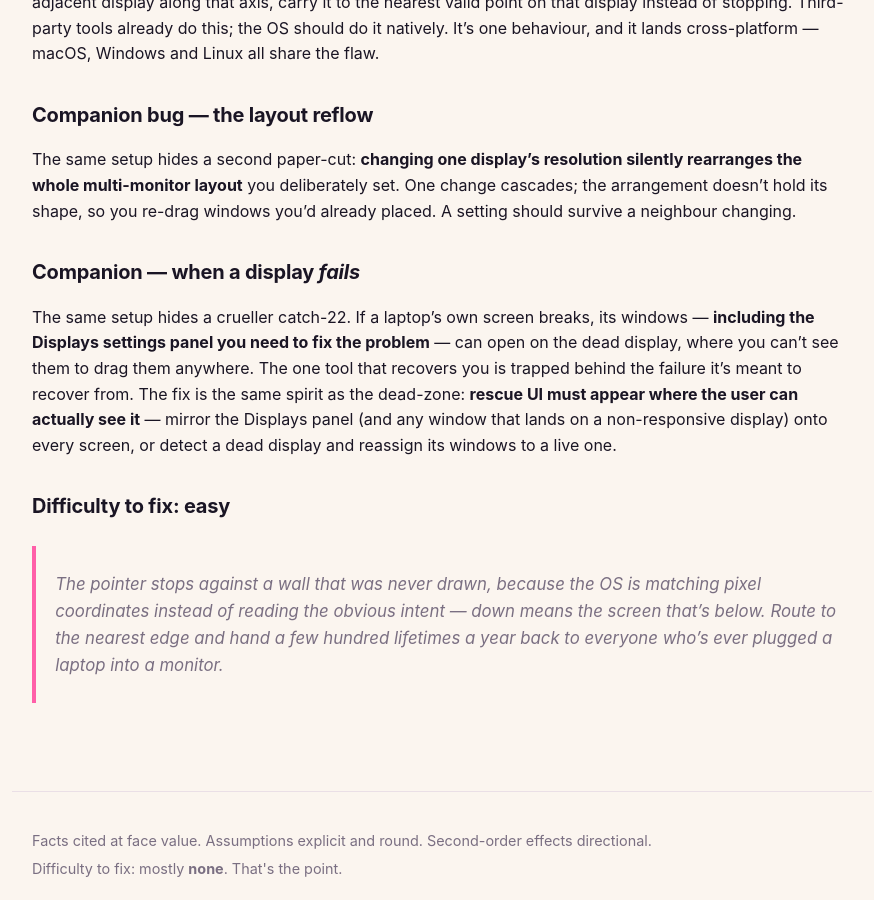
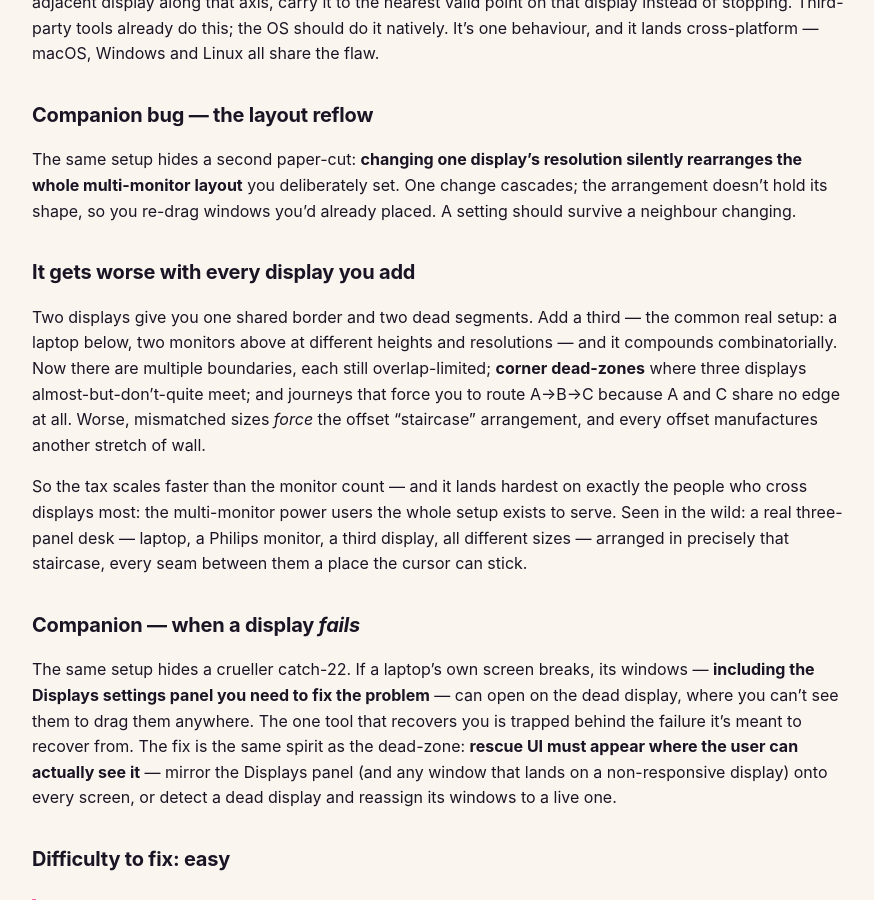
Before and after one commit to PlanetaryCouncil/ux, a Jekyll site: the page built from _cases/004-multi-monitor-cursor-deadzone.md, in a window 1280 px wide and 900 px high, scrolled down 3051 px. Shown: the whole window, without its empty margins (198-1072 px from the left). Built offline with Jekyll 4.4.1, drawn with Linux system fonts in a browser that asks for light colours.

Commit message:
Case 004: the dead-zone compounds with 3+ displays
Add a subsection on how the cursor dead-zone scales super-linearly with
monitor count — multiple overlap-limited boundaries, corner dead-zones where
three displays meet, and A->C journeys forced through B. Mismatched sizes force
the offset "staircase" arrangement that manufactures the walls. Hits multi-
monitor power users hardest. Grounded in a real three-panel setup.

Co-Authored-By: Claude Opus 4.8 <noreply@anthropic.com>

```diff
--- a/_cases/004-multi-monitor-cursor-deadzone.md
+++ b/_cases/004-multi-monitor-cursor-deadzone.md
@@ -126,6 +126,20 @@ the whole multi-monitor layout** you deliberately set. One change cascades; the
 doesn't hold its shape, so you re-drag windows you'd already placed. A setting should survive a
 neighbour changing.
 
+## It gets worse with every display you add
+
+Two displays give you one shared border and two dead segments. Add a third — the common real setup:
+a laptop below, two monitors above at different heights and resolutions — and it compounds
+combinatorially. Now there are multiple boundaries, each still overlap-limited; **corner dead-zones**
+where three displays almost-but-don't-quite meet; and journeys that force you to route A→B→C because
+A and C share no edge at all. Worse, mismatched sizes *force* the offset "staircase" arrangement, and
+every offset manufactures another stretch of wall.
+
+So the tax scales faster than the monitor count — and it lands hardest on exactly the people who cross
+displays most: the multi-monitor power users the whole setup exists to serve. Seen in the wild: a real
+three-panel desk — laptop, a Philips monitor, a third display, all different sizes — arranged in precisely
+that staircase, every seam between them a place the cursor can stick.
+
 ## Companion — when a display *fails*
 
 The same setup hides a crueller catch-22. If a laptop's own screen breaks, its windows — **including
```
